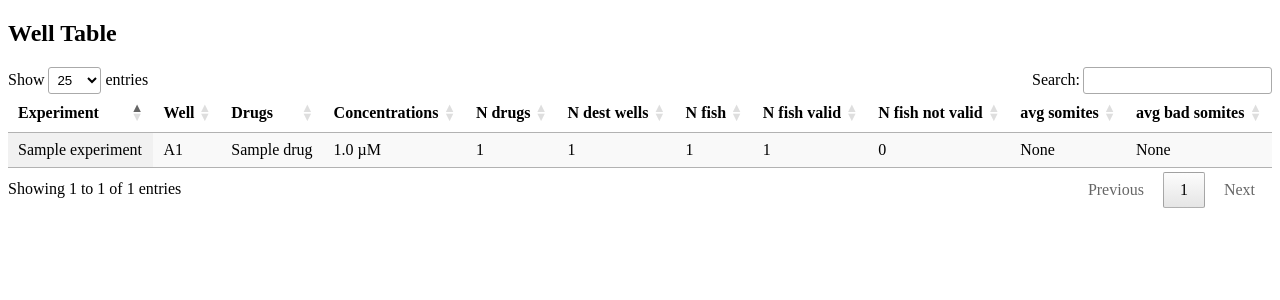
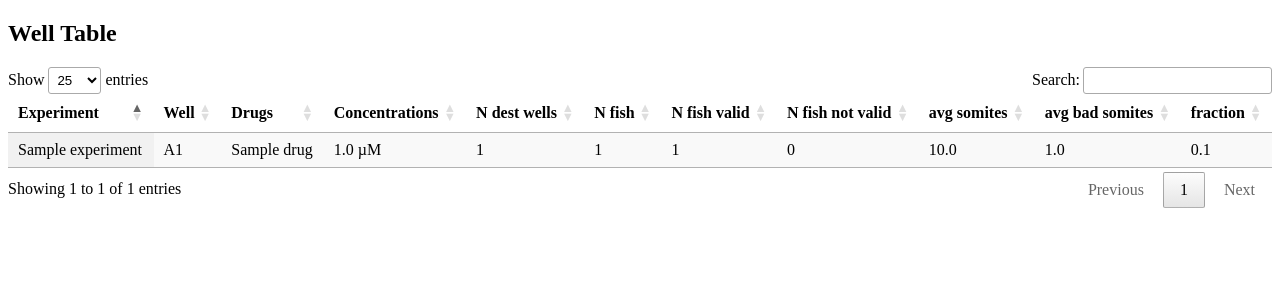
Before and after one commit to EPFL-TOP/VAST-DS, a Django app: page /well_explorer/drugs_listing in a window 1280 px wide. Shown: the top 300 px of the page. Run offline with Django 4.2, Linux system fonts and the light colour scheme; tables that the repository leaves empty hold one stand-in row (values such as "Sample post"); some libraries are stand-ins or nearby versions.

Commit message:
add template drugs

```diff
--- a/templates/well_explorer/drugs_listing.html
+++ b/templates/well_explorer/drugs_listing.html
@@ -24,13 +24,13 @@
             <th>Well</th>
             <th>Drugs</th>
             <th>Concentrations</th>
-            <th>N drugs</th>
             <th>N dest wells</th>
             <th>N fish</th>
             <th>N fish valid</th>
             <th>N fish not valid</th>
             <th>avg somites</th>
             <th>avg bad somites</th>
+            <th>fraction</th>
 
         </tr>
     </thead>
@@ -53,13 +53,13 @@
                     {{ d.conc }}<br>
                 {% endfor %}
             </td>
-            <td>{{ r.number_of_drugs }}</td>
             <td>{{ r.number_of_dest_wells }}</td>
             <td>{{ r.number_of_fish }}</td>
             <td>{{ r.number_of_fish_valid }}</td>
             <td>{{ r.number_of_fish_notvalid }}</td>
             <td>{{ r.avg_total_somites }}</td>
             <td>{{ r.avg_bad_somites }}</td>
+            <td>{{ r.fraction_bad_somites }}</td>
         </tr>
         {% endfor %}
     </tbody>
--- a/well_explorer/views.py
+++ b/well_explorer/views.py
@@ -1169,11 +1169,15 @@ def sortable_table(request):
         n_dest_wells = dest_wells.count()
         n_fish_valid = 0
         n_fish_notvalid = 0
+        n_total_somites = 0
+        n_bad_somites = 0
         for dest in dest_wells:
             try:
                 props = dest.dest_well_properties  # reverse OneToOne accessor
                 if props.valid:
                     n_fish_valid +=1
+                    n_total_somites += props.n_total_somites if props.n_total_somites is not None else 0
+                    n_bad_somites   += props.n_bad_somites   if props.n_bad_somites is not None else 0
                 else:
                     n_fish_notvalid +=1
             except DestWellProperties.DoesNotExist:
@@ -1189,8 +1193,9 @@ def sortable_table(request):
             "number_of_fish": n_fish_notvalid+n_fish_valid,
             "number_of_fish_valid": n_fish_valid,
             "number_of_fish_notvalid": n_fish_notvalid,
-            "avg_total_somites": None,
-            "avg_bad_somites": None,
+            "avg_total_somites": n_total_somites / n_fish_valid if n_fish_valid > 0 else None,
+            "avg_bad_somites": n_bad_somites / n_fish_valid if n_fish_valid > 0 else None,
+            "fraction_bad_somites": (n_bad_somites / n_total_somites) if n_total_somites > 0 else None,
 
         }
         if len(well_data["drugs"])>0:  # Only add wells that have drugs
```
